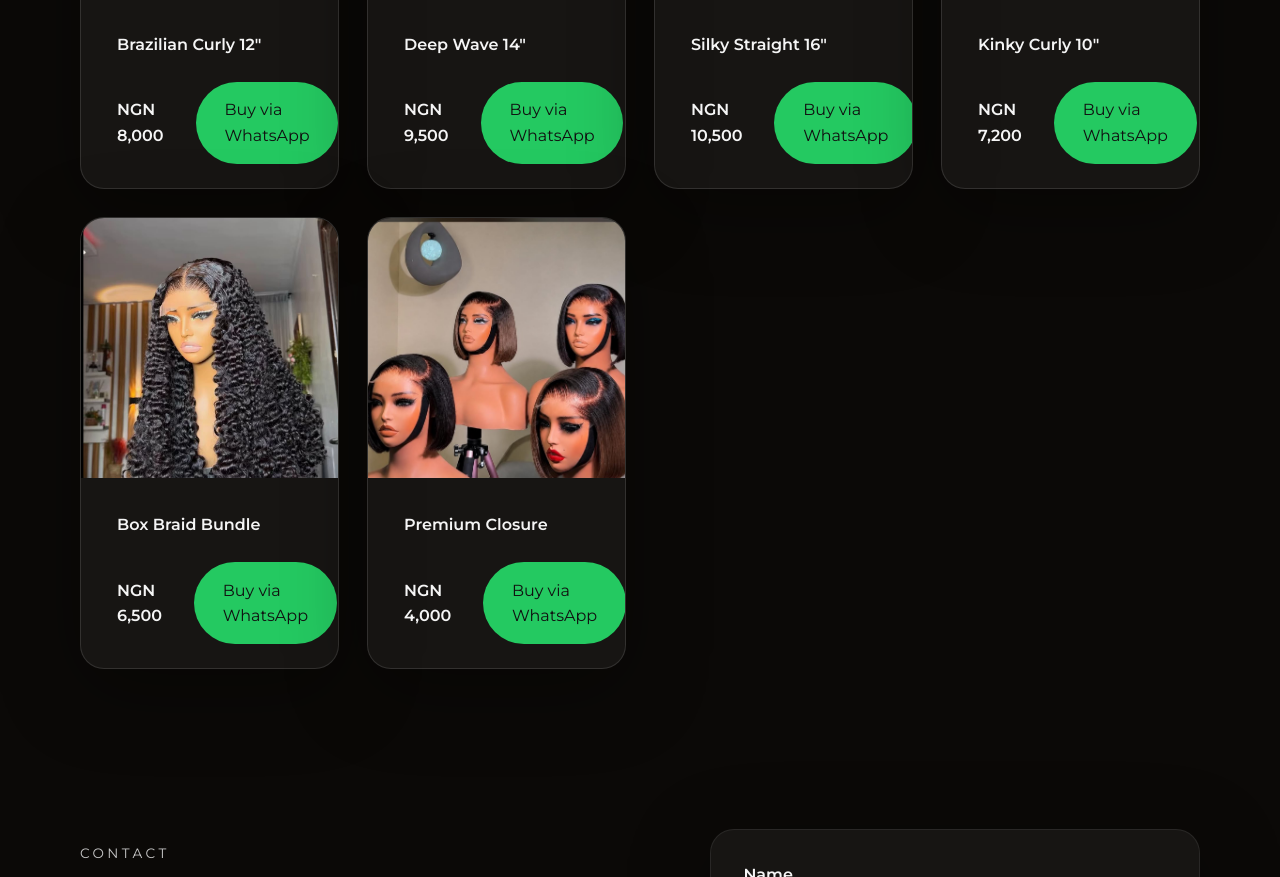
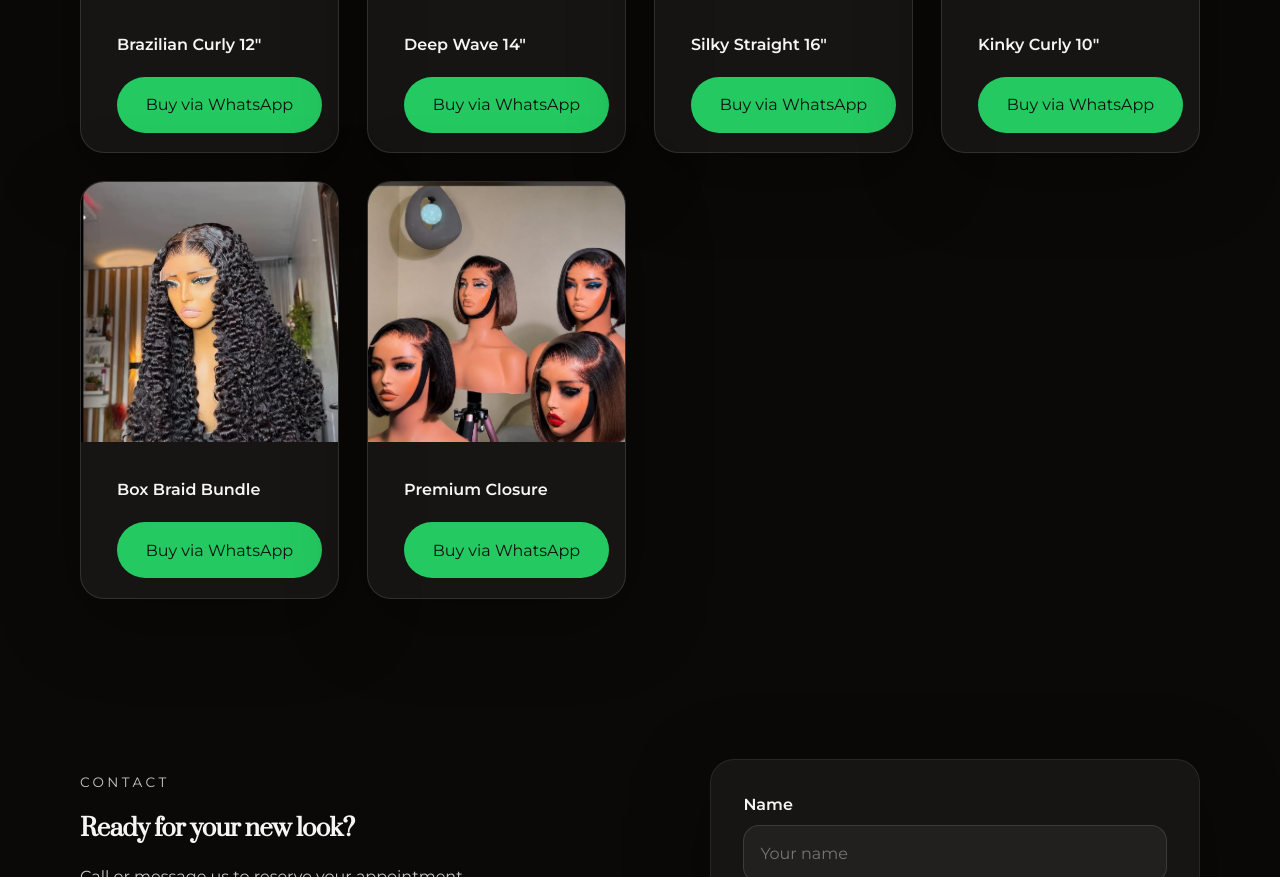
Before and after one commit to larrybloom/abb-luxe-hairs, a plain HTML site: page index.html in a window 1280 px wide. Shown: the part 2525-3402 px from the top of the page. Drawn offline with Linux system fonts and the light colour scheme.

Commit message:
update site content

```diff
--- a/index.html
+++ b/index.html
@@ -72,8 +72,7 @@
             <div class="product-meta">
               <span class="product-name">Brazilian Curly 12"</span>
               <div class="product-actions">
-                <span class="price">NGN 8,000</span>
-                <a class="button button-whatsapp" target="_blank" rel="noopener noreferrer" href="https://wa.me/2348149415358?text=Interested%20in%20Brazilian%20Curly%2012inch%20-%20NGN%208000">Buy via WhatsApp</a>
+                <a class="button button-whatsapp" target="_blank" rel="noopener noreferrer" href="https://wa.me/2348149415358?text=Interested%20in%20Brazilian%20Curly%2012inch">Buy via WhatsApp</a>
               </div>
             </div>
           </article>
@@ -83,8 +82,7 @@
             <div class="product-meta">
               <span class="product-name">Deep Wave 14"</span>
               <div class="product-actions">
-                <span class="price">NGN 9,500</span>
-                <a class="button button-whatsapp" target="_blank" rel="noopener noreferrer" href="https://wa.me/2348149415358?text=Interested%20in%20Deep%20Wave%2014inch%20-%20NGN%209500">Buy via WhatsApp</a>
+                <a class="button button-whatsapp" target="_blank" rel="noopener noreferrer" href="https://wa.me/2348149415358?text=Interested%20in%20Deep%20Wave%2014inch">Buy via WhatsApp</a>
               </div>
             </div>
           </article>
@@ -94,8 +92,7 @@
             <div class="product-meta">
               <span class="product-name">Silky Straight 16"</span>
               <div class="product-actions">
-                <span class="price">NGN 10,500</span>
-                <a class="button button-whatsapp" target="_blank" rel="noopener noreferrer" href="https://wa.me/2348149415358?text=Interested%20in%20Silky%20Straight%2016inch%20-%20NGN%2010500">Buy via WhatsApp</a>
+                <a class="button button-whatsapp" target="_blank" rel="noopener noreferrer" href="https://wa.me/2348149415358?text=Interested%20in%20Silky%20Straight%2016inch">Buy via WhatsApp</a>
               </div>
             </div>
           </article>
@@ -105,8 +102,7 @@
             <div class="product-meta">
               <span class="product-name">Kinky Curly 10"</span>
               <div class="product-actions">
-                <span class="price">NGN 7,200</span>
-                <a class="button button-whatsapp" target="_blank" rel="noopener noreferrer" href="https://wa.me/2348149415358?text=Interested%20in%20Kinky%20Curly%2010inch%20-%20NGN%207200">Buy via WhatsApp</a>
+                <a class="button button-whatsapp" target="_blank" rel="noopener noreferrer" href="https://wa.me/2348149415358?text=Interested%20in%20Kinky%20Curly%2010inch">Buy via WhatsApp</a>
               </div>
             </div>
           </article>
@@ -116,8 +112,7 @@
             <div class="product-meta">
               <span class="product-name">Box Braid Bundle</span>
               <div class="product-actions">
-                <span class="price">NGN 6,500</span>
-                <a class="button button-whatsapp" target="_blank" rel="noopener noreferrer" href="https://wa.me/2348149415358?text=Interested%20in%20Box%20Braid%20Bundle%20-%20NGN%206500">Buy via WhatsApp</a>
+                <a class="button button-whatsapp" target="_blank" rel="noopener noreferrer" href="https://wa.me/2348149415358?text=Interested%20in%20Box%20Braid%20Bundle">Buy via WhatsApp</a>
               </div>
             </div>
           </article>
@@ -127,8 +122,7 @@
             <div class="product-meta">
               <span class="product-name">Premium Closure</span>
               <div class="product-actions">
-                <span class="price">NGN 4,000</span>
-                <a class="button button-whatsapp" target="_blank" rel="noopener noreferrer" href="https://wa.me/2348149415358?text=Interested%20in%20Premium%20Closure%20-%20NGN%204000">Buy via WhatsApp</a>
+                <a class="button button-whatsapp" target="_blank" rel="noopener noreferrer" href="https://wa.me/2348149415358?text=Interested%20in%20Premium%20Closure">Buy via WhatsApp</a>
               </div>
             </div>
           </article>
--- a/styles.css
+++ b/styles.css
@@ -255,14 +255,7 @@ textarea {
 
 .product-actions {
   display: flex;
-  gap: 0.75rem;
-  align-items: center;
-  justify-content: space-between;
-}
-
-.price {
-  font-weight: 700;
-  color: var(--accent);
+  justify-content: flex-end;
 }
 
 .hero-logo {
```
